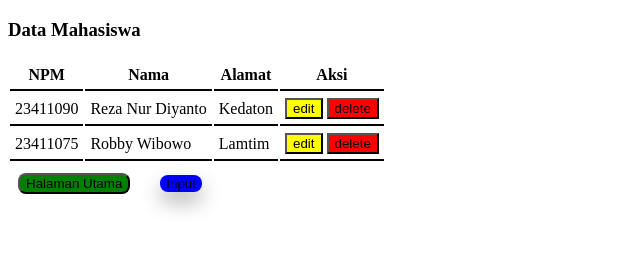
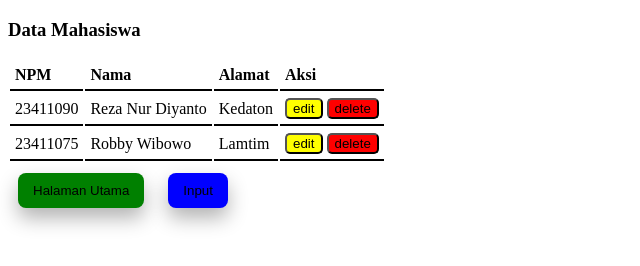
Before and after one commit to Pemrograman-3-2025/reza-23411090-latihan1, a plain HTML site: page data.html in a window 1280 px wide. Shown: the whole page, without its empty margins (0-640 px from the left). Drawn offline with Linux system fonts and the light colour scheme.

Commit message:
edittransisi

```diff
--- a/style.css
+++ b/style.css
@@ -31,15 +31,31 @@
   }
 
   .utamaBtn {
+    margin: 10px;
+    padding: 10px 15px;
     background-color: green;
-    margin: 10px;
+    border: none;
     border-radius: 8px;
-
+    cursor: pointer;
+    transition: all 0.4s ease;
+    box-shadow: 0 10px 20px rgba(0, 0, 0, 0.3);
   }
+  .utamaBtn:hover {
+    background-color: rgb(198, 249, 198);
+    transform: translate(20px);
+    box-shadow: 0 15px 25px rgba(0, 0, 0, 0.5);
+    padding: 12px 20px;
+  }
+  .utamaBtn:active {
+    transform: translateY(2px);
+    box-shadow: 0 5px 10px rgba(0, 0, 0, 0.5);
+    transition: all 0.2s ease; /* efek klik jadi lebih smooth */
+}
 
   .inputBtn {
 
-    margin: 8px 16px;
+    margin: 10px;
+    padding: 10px 15px;
     background-color: blue;
     border: none;
     border-radius: 8px;
@@ -49,7 +65,7 @@
 }
 
 .inputBtn:hover {
-    background-color: red;
+    background-color: rgb(192, 192, 247);
     transform: translate(20px);
     box-shadow: 0 15px 25px rgba(0, 0, 0, 0.5);
     padding: 12px 20px;
@@ -58,10 +74,12 @@
 .inputBtn:active {
     transform: translateY(2px);
     box-shadow: 0 5px 10px rgba(0, 0, 0, 0.5);
+    transition: all 0.2s ease; /* efek klik jadi lebih smooth */
 }
 
 
 .table-head th,td {
+  text-align: left;
   padding: 5px;
   border-bottom: 2px solid;
 }
@@ -72,8 +90,18 @@ tr:hover {
 
 .editBtn {
   background-color: yellow;
+  border-radius: 5px;
+}
+.editBtn:hover {
+  background-color: rgb(253, 253, 206);
 }
 
 .deleteBtn{
   background-color: red;
+  border-radius: 5px;
 }
+
+.deleteBtn:hover {
+  background-color: rgb(255, 159, 159);
+  border-radius: 5px;
+}
```
Also changed, not shown: index.html (+1 -1 lines), input.html (+2 -2 lines).
